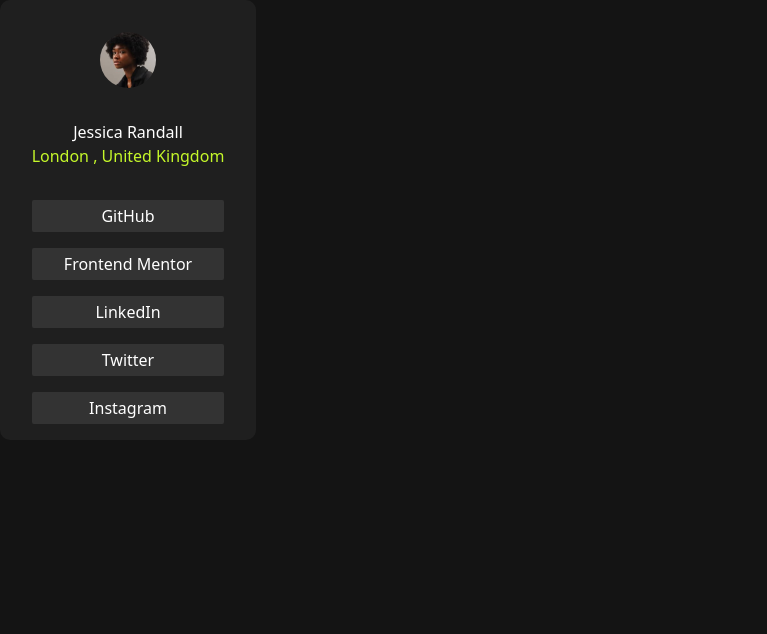
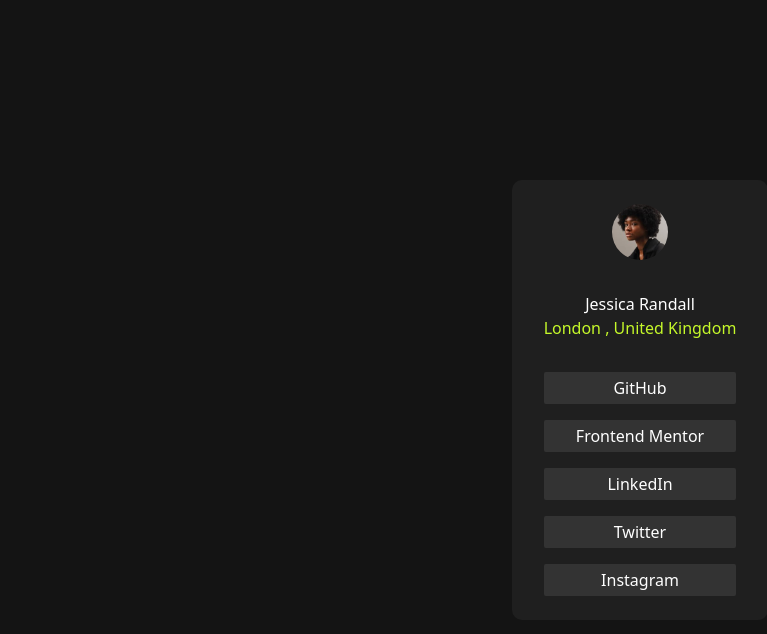
Before and after one commit to MANIZABAYO-Elie/social-links-profile, a website: page index.html in a window 1280 px wide. Shown: the whole page, without its empty margins (0-767 px from the left). Drawn offline with Linux system fonts and the light colour scheme.

Commit message:
file committed

```diff
--- a/index.html
+++ b/index.html
@@ -6,9 +6,9 @@
     <link rel="stylesheet" href="./src/style.css">
     <title>social link profile</title>
 </head>
-<body class=" bg-[hsl(0,0%,8%)] text-center justify-center">
+<body class=" bg-[hsl(0,0%,8%)] text-center justify-center flex items-center h-screen">
     <div class="items-center justify-center m-auto">
-        <div class=" bg-[hsl(0,0%,12%)] h-[440px] w-64 rounded-[10px] pt-8">
+        <div class=" bg-[hsl(0,0%,12%)] h-[440px] w-64 rounded-[10px] pt-6">
             <img src="./images/avatar-jessica.jpeg" class="h-14 w-14 rounded-full object-cover m-auto "  >
             <h1 class=" text-[hsl(0,0%,100%)] pt-8">Jessica Randall </h1>
             <h3 class=" text-[hsl(75,94%,57%)]"> London , United Kingdom</h3>
```
Also changed, not shown: src/style.css.
